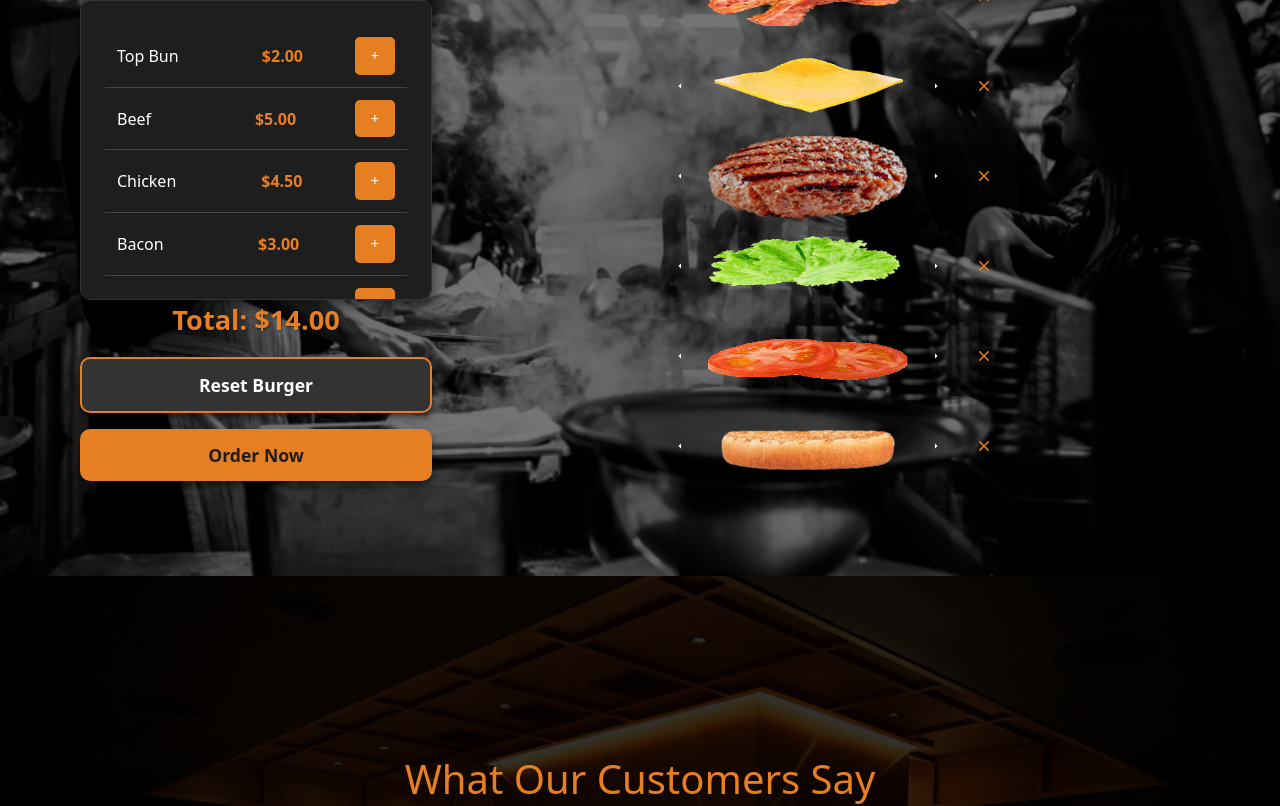
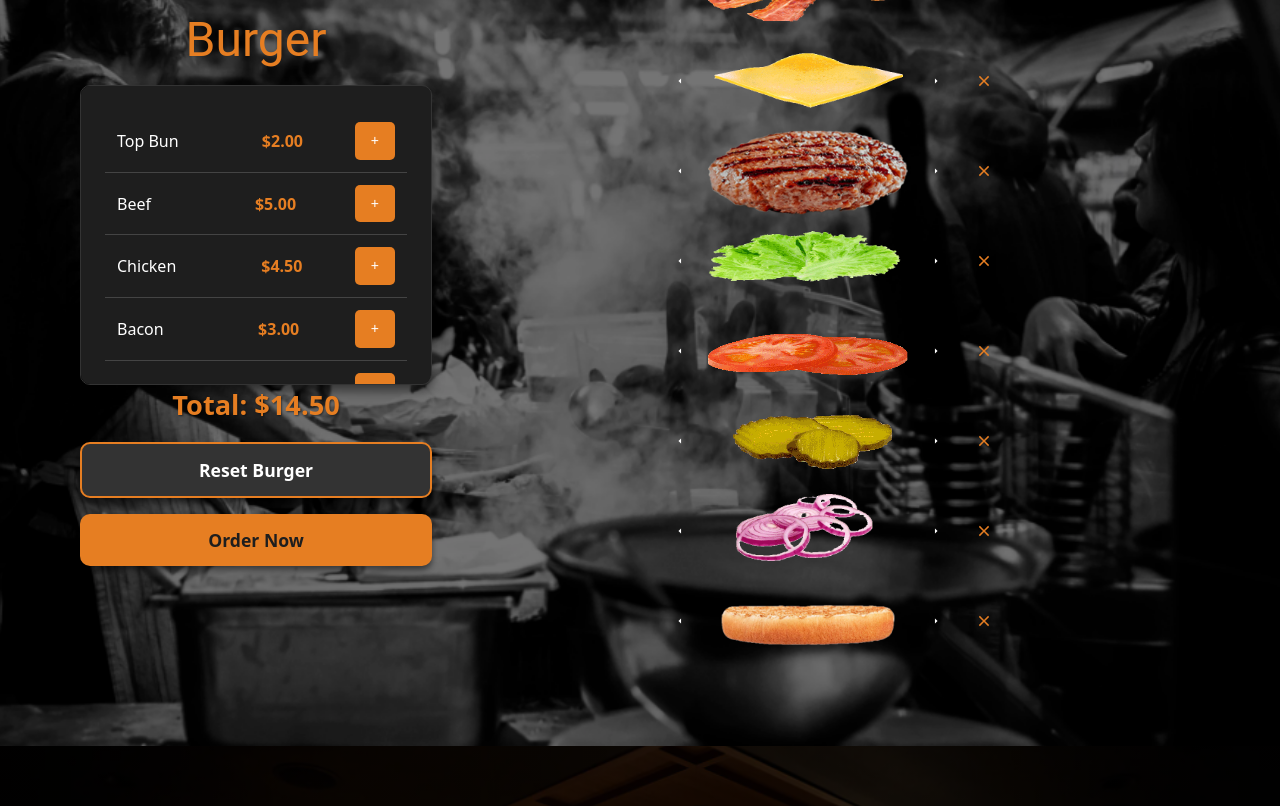
Before and after one commit to YoussefGad97/QBurger, a React (Create React App) app: page / in a window 1280 px wide. Shown: the part 4000-4806 px from the top of the page. Built offline with nearby package versions, Linux system fonts and the light colour scheme.

Commit message:
MakeABurger Machine V3.0 backup

```diff
--- a/src/components/MakeYourBurger.js
+++ b/src/components/MakeYourBurger.js
@@ -47,17 +47,19 @@ const ingredientsList = [
 ];
 
 const MakeYourBurger = () => {
-  const defaultIndices = [
+  const initialIndices = [
     0, // TopBun for box 1
     ingredientsList.findIndex(ingredient => ingredient.name === "Bacon"), // Bacon for box 2
     ingredientsList.findIndex(ingredient => ingredient.name === "Cheese"), // Cheese for box 3
     ingredientsList.findIndex(ingredient => ingredient.name === "Beef"), // Burger for box 4
     ingredientsList.findIndex(ingredient => ingredient.name === "Lettuce"), // Lettuce for box 5
     ingredientsList.findIndex(ingredient => ingredient.name === "Tomato"), // Tomato for box 6
-    ingredientsList.length - 1 // BotBun for box 7
+    ingredientsList.findIndex(ingredient => ingredient.name === "Pickles"), // Pickles for box 7
+    ingredientsList.findIndex(ingredient => ingredient.name === "Onion"), // Onion for box 8
+    ingredientsList.length - 1 // BotBun for box 9
   ];
 
-  const [currentIndices, setCurrentIndices] = useState(defaultIndices);
+  const [currentIndices, setCurrentIndices] = useState([...initialIndices]);
   const [isDragging, setIsDragging] = useState(false);
   const [draggedIndex, setDraggedIndex] = useState(null);
   const burgerControlsRef = useRef(null);
@@ -106,11 +108,11 @@ const MakeYourBurger = () => {
   const handleAddIngredient = (ingredient) => {
     setCurrentIndices((prevIndices) => {
       const newIndices = [...prevIndices];
-      let firstNullIndex = newIndices.findIndex(i => i === null);
-      if (firstNullIndex === -1) {
-        firstNullIndex = 1;
+      let lastNullIndex = newIndices.findLastIndex(i => i === null);
+      if (lastNullIndex === -1) {
+        return newIndices;
       }
-      newIndices[firstNullIndex] = ingredientsList.findIndex(item => item.name === ingredient.name);
+      newIndices[lastNullIndex] = ingredientsList.findIndex(item => item.name === ingredient.name);
       return newIndices;
     });
   };
@@ -140,7 +142,7 @@ const MakeYourBurger = () => {
   };
 
   const handleResetBurger = () => {
-    setCurrentIndices([...defaultIndices]);
+    setCurrentIndices([...initialIndices]);
   };
 
   return (
--- a/src/styles/MakeYourBurger.scss
+++ b/src/styles/MakeYourBurger.scss
@@ -101,7 +101,7 @@
 
 .burger-controls {
   display: flex;
-  flex-direction: column;
+  flex-direction: column-reverse;
   align-items: center;
 }
 
```
